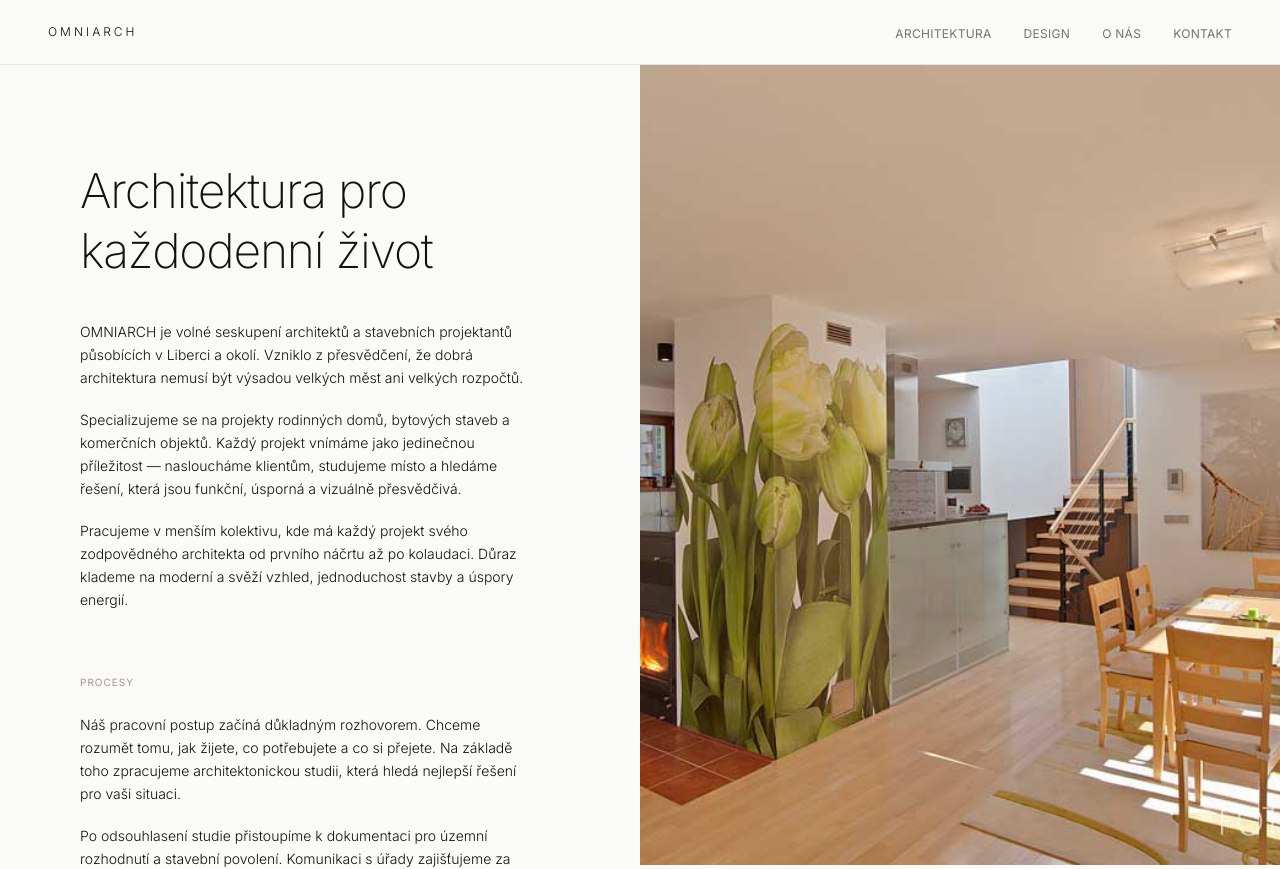
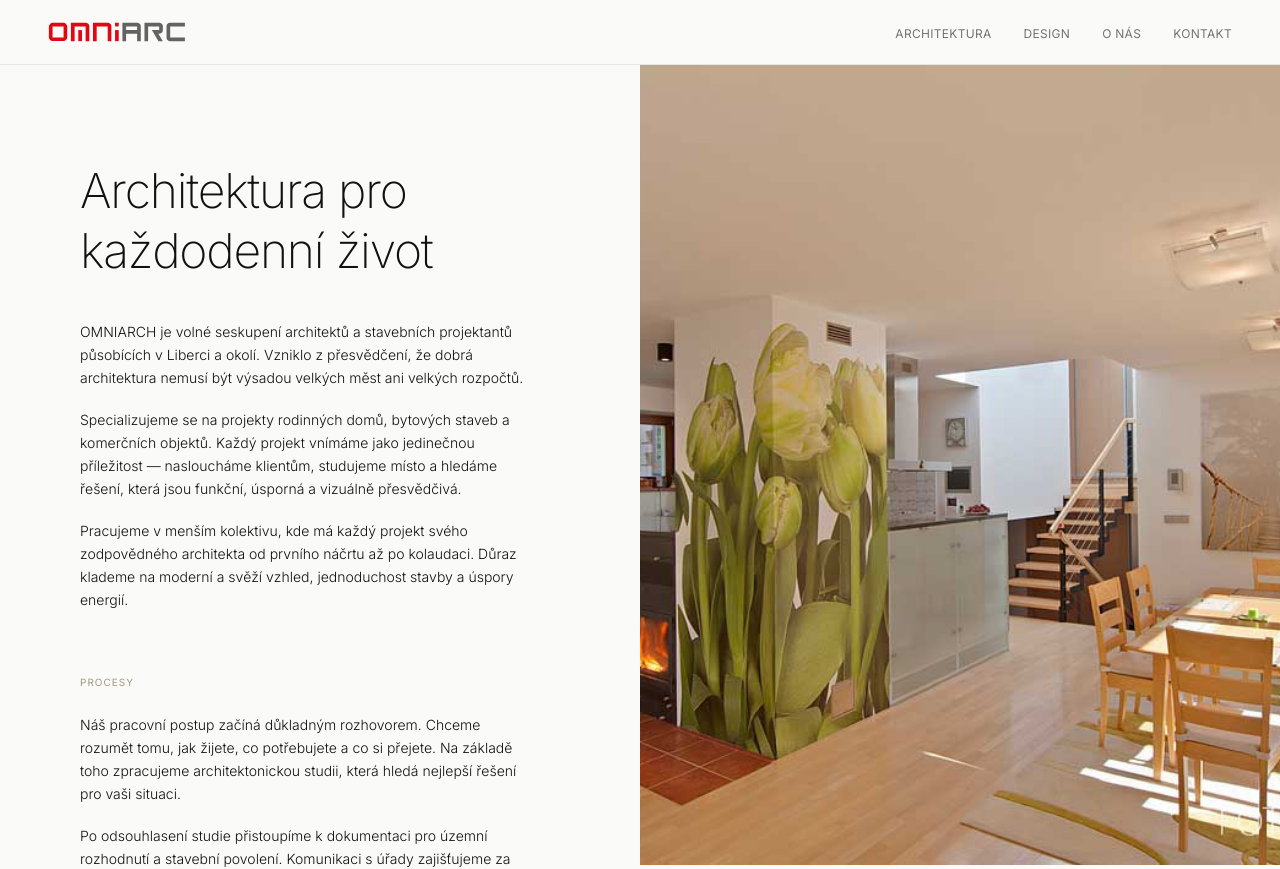
Before and after one commit to sochjan/omniarch, a Next.js app: page / in a window 1280 px wide. Shown: the top 869 px of the page. Built offline with nearby package versions, Linux system fonts and the light colour scheme.

Commit message:
Add header logo and manual deployment trigger

```diff
--- a/components/Nav.tsx
+++ b/components/Nav.tsx
@@ -3,6 +3,8 @@
 import { useState, useEffect } from 'react'
 import Link from 'next/link'
 import { usePathname } from 'next/navigation'
+
+const BASE = process.env.NEXT_PUBLIC_BASE_PATH ?? '/omniarch'
 
 const links = [
   { href: '/architektura', label: 'Architektura' },
@@ -30,9 +32,9 @@ export default function Nav() {
         <nav className="max-w-7xl mx-auto px-6 md:px-12 h-16 flex items-center justify-between">
           <Link
             href="/"
-            className="text-xs tracking-[0.25em] uppercase font-light text-[#111111] hover:opacity-70 transition-opacity"
+            className="flex items-center hover:opacity-70 transition-opacity"
           >
-            OMNIARCH
+            <img src={`${BASE}/logo.svg`} alt="OMNIARCH" className="h-5 w-auto" />
           </Link>
 
           {/* Desktop links */}
```
Also changed, not shown: public/logo.svg (added).
